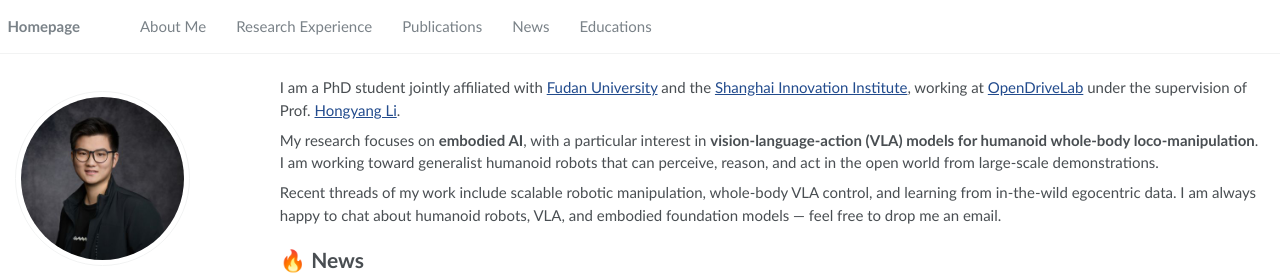
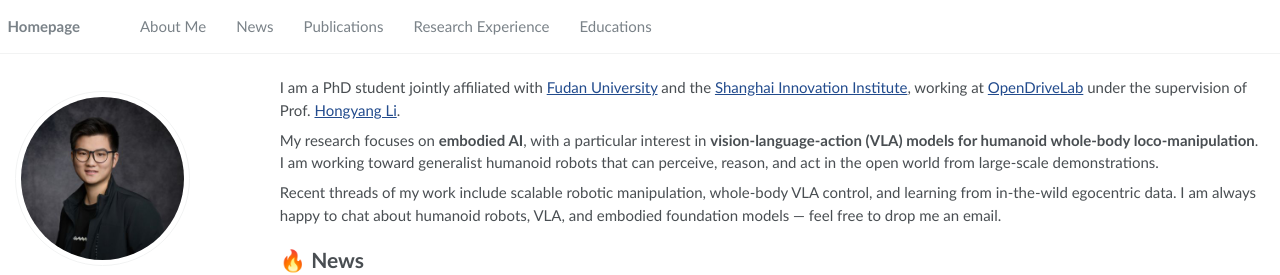
Before and after one commit to JinChen0056/jinchen0056.github.io, a Jekyll site: the page built from _pages/about.md, in a window 1280 px wide. Shown: the top 275 px of the page. Built offline with Jekyll 4.4.1, drawn with Linux system fonts in a browser that asks for light colours.

Commit message:
Sync navbar order with about.md

```diff
--- a/_data/navigation.yml
+++ b/_data/navigation.yml
@@ -3,14 +3,14 @@ main:
   - title: "About Me"
     url: "/#about-me"
 
-  - title: "Research Experience"
-    url: "/#-research-experience"
+  - title: "News"
+    url: "/#-news"
 
   - title: "Publications"
     url: "/#-publications"
 
-  - title: "News"
-    url: "/#-news"
+  - title: "Research Experience"
+    url: "/#-research-experience"
 
   - title: "Educations"
     url: "/#-educations"
```
